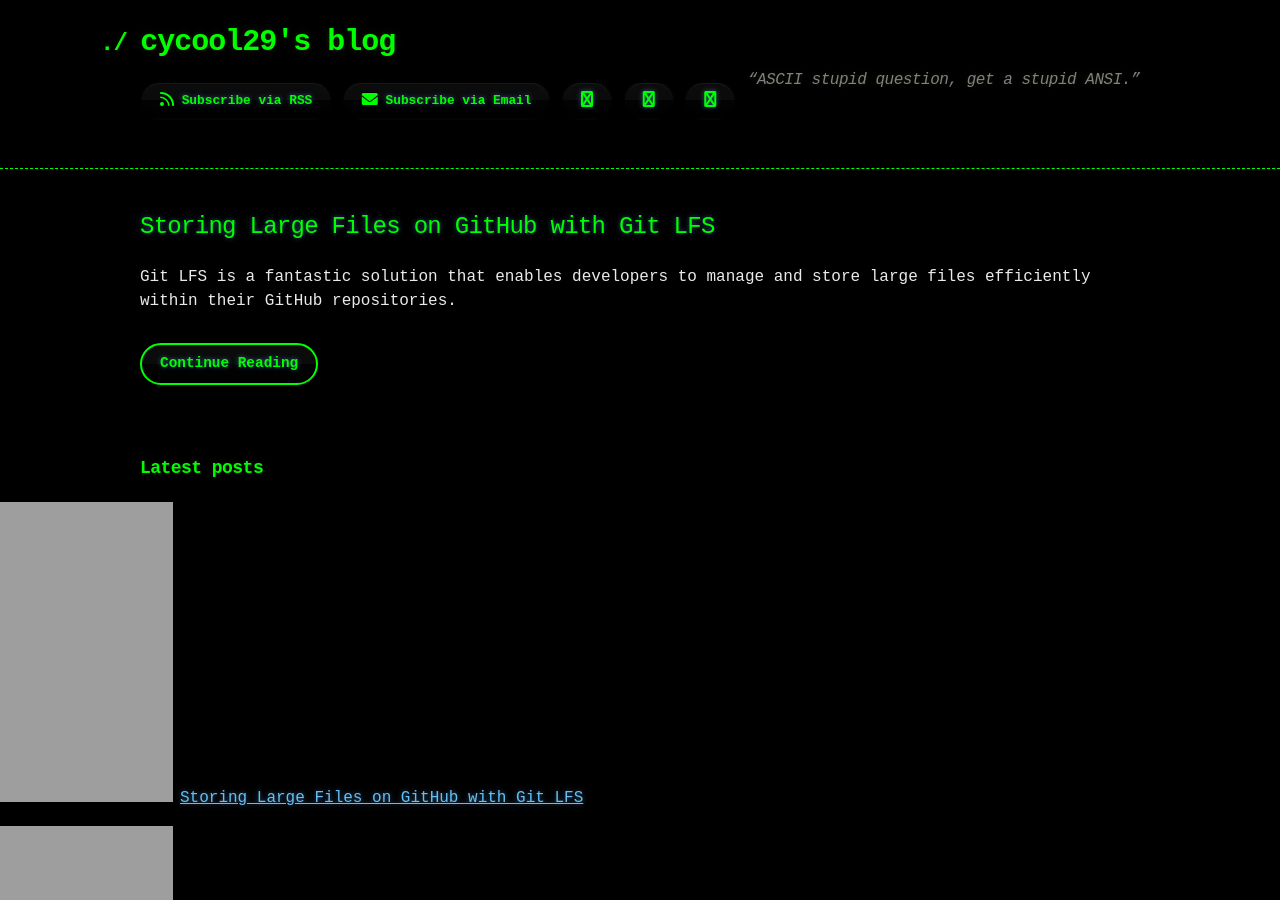
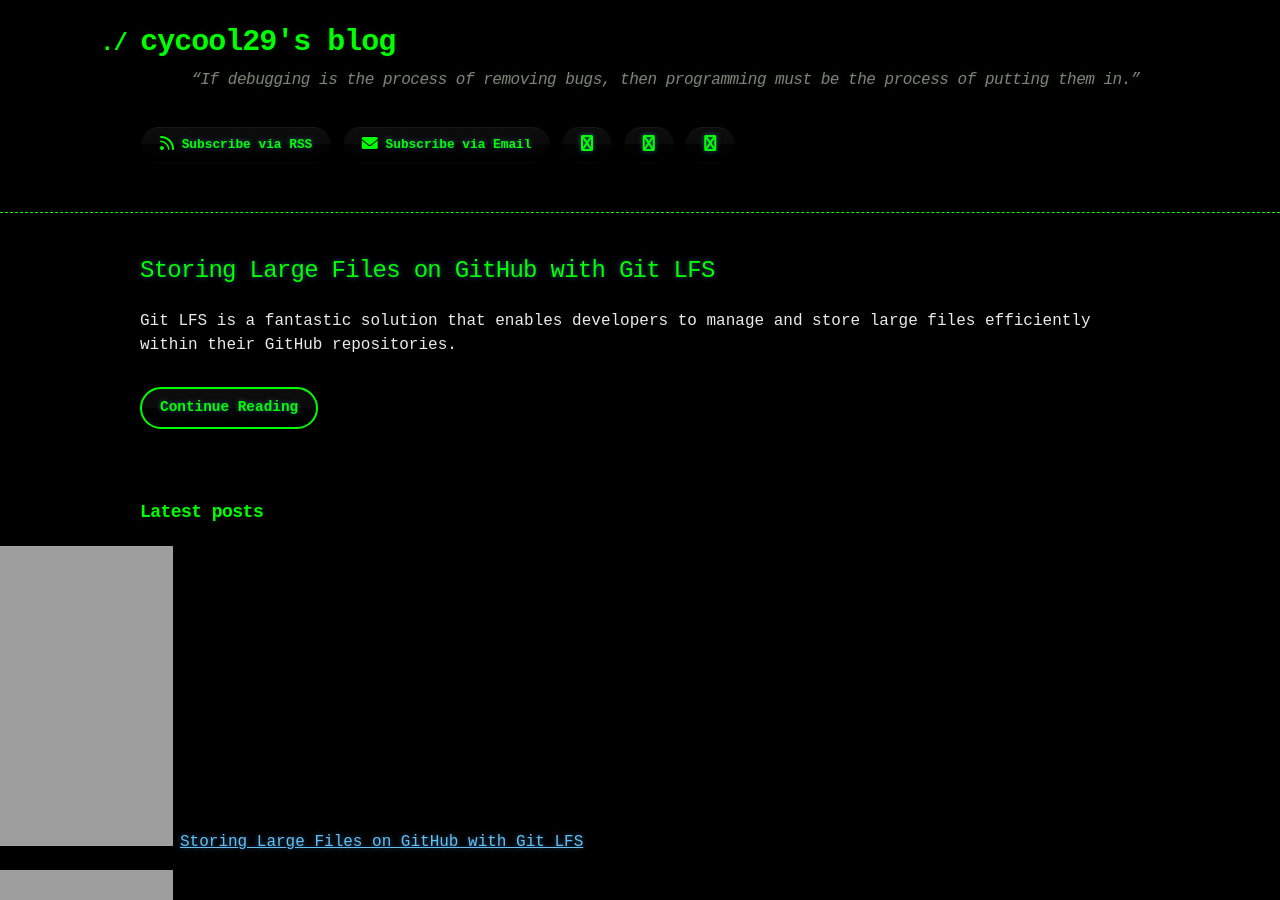
Before and after one commit to cycool29/cycool29.github.io, a Jekyll site: the page built from index.md, in a window 1280 px wide and 900 px high. Built offline with Jekyll 4.4.1, drawn with Linux system fonts in a browser that asks for light colours; a style sheet for code colours, icons or effects is not loaded.

Commit message:
Update quotes

```diff
--- a/_config.yml
+++ b/_config.yml
@@ -1,5 +1,5 @@
 title: cycool29's blog
-description: "“ASCII stupid question, get a stupid ANSI.” "
+description: "“If debugging is the process of removing bugs, then programming must be the process of putting them in.” "
 bio: A high school student. Intermediate in Python, Git, Bash. Learning JavaScript. He/Him. "
 author: cycool29
 url: https://cycool29.github.io
```
